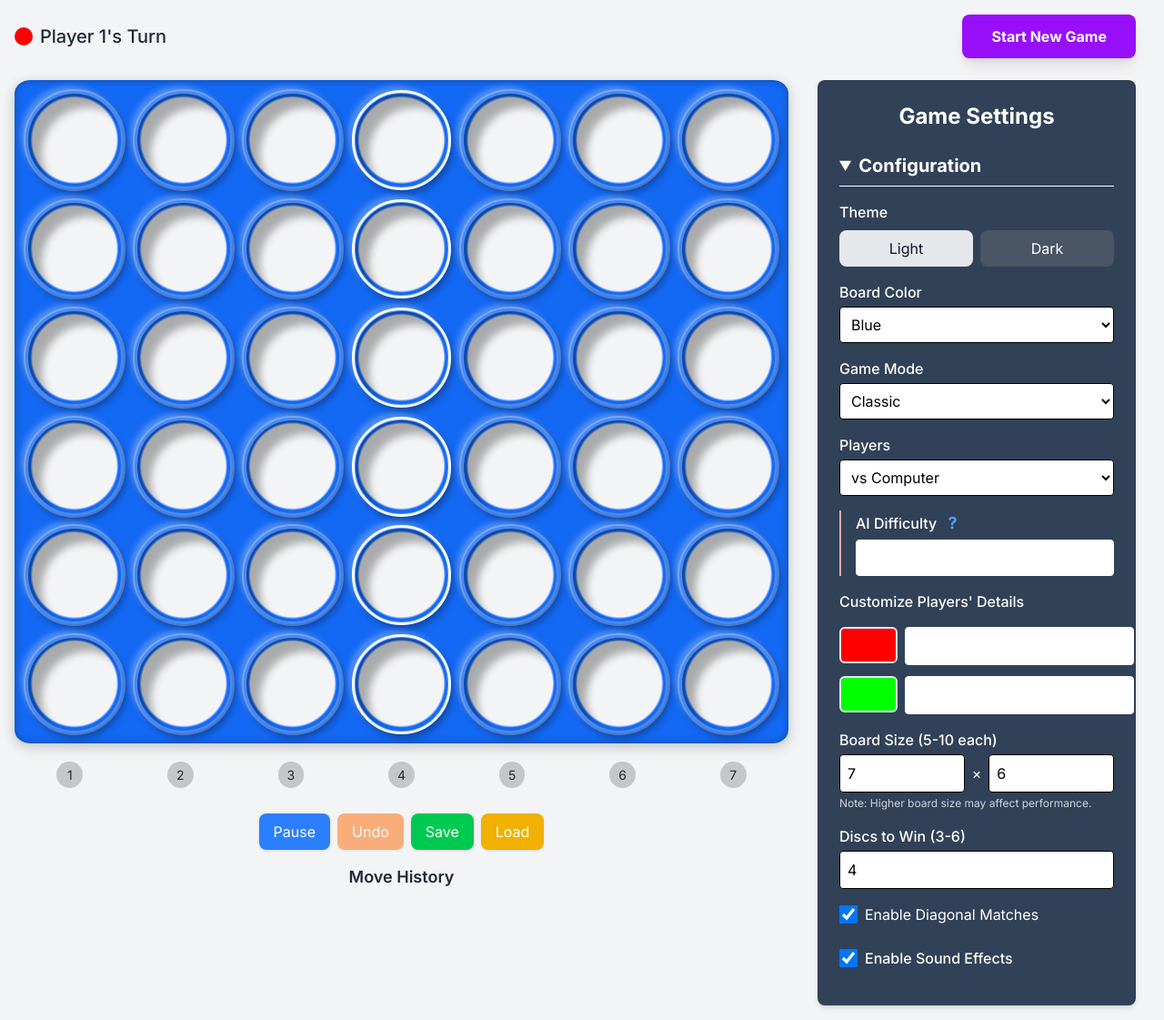
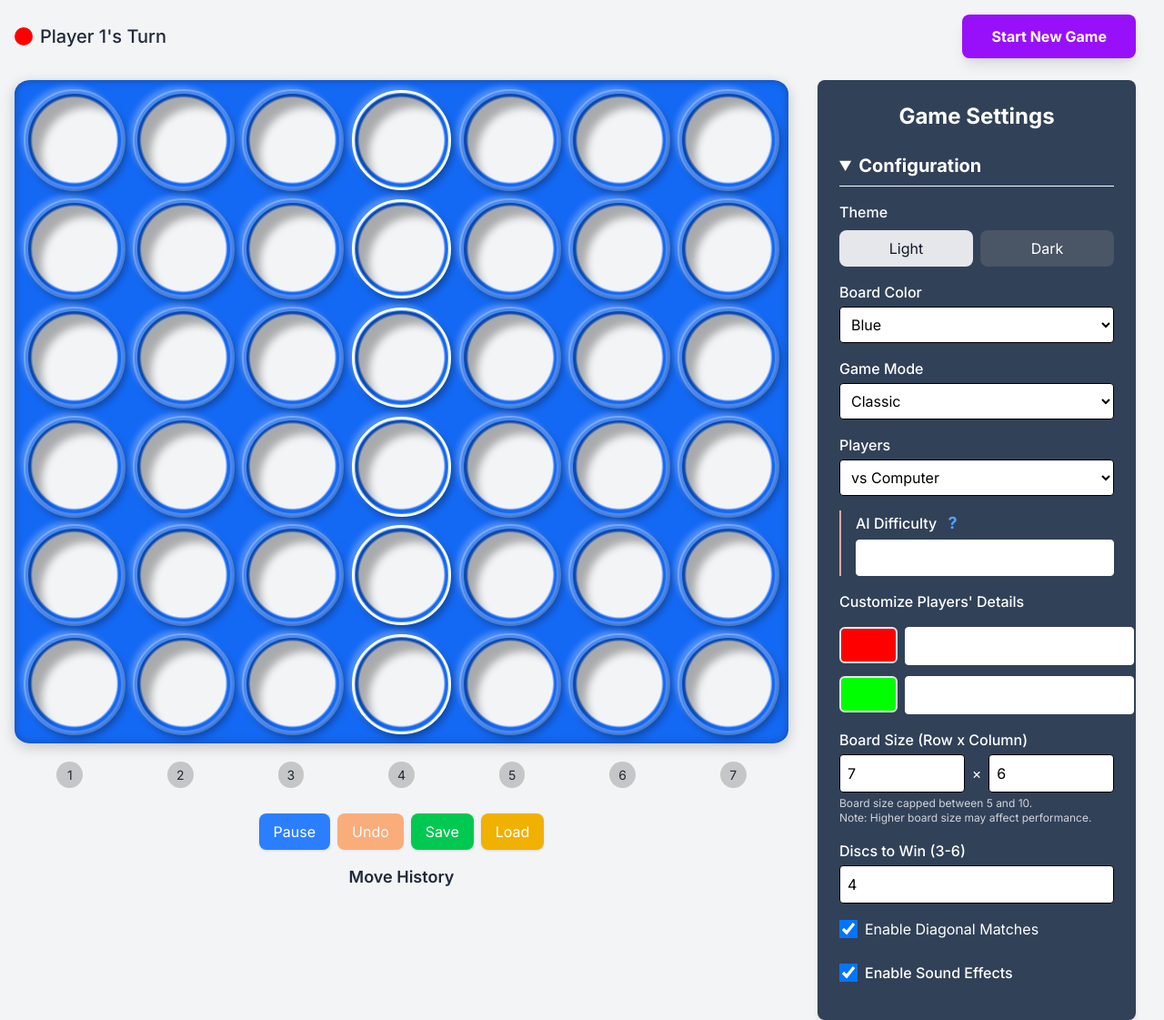
Before and after one commit to sumit-dey98/Connect-4, a plain HTML site: page connect-4/index.html in a window 1280 px wide. Shown: the top 1121 px of the page at 91% size. Drawn offline with Linux system fonts and the light colour scheme.

Commit message:
Update index.html

```diff
--- a/connect-4/index.html
+++ b/connect-4/index.html
@@ -172,7 +172,7 @@
                         </div>
 
                         <div class="mb-4">
-                            <label class="block font-medium mb-1">Board Size (5-10 each)</label>
+                            <label class="block font-medium mb-1">Board Size (Row x Column)</label>
                             <div class="flex gap-2 items-center">
                                 <input type="number" id="board-cols" value="7" min="5" max="10"
                                     class="w-1/2 p-2 rounded bg-white text-black border focus-visible:focus"
@@ -182,7 +182,8 @@
                                     class="w-1/2 p-2 rounded bg-white text-black border focus-visible:focus"
                                     aria-label="Number of rows">
                             </div>
-                            <p class="text-xs text-gray-300 mt-1"> Note: Higher board size may affect performance. </p>
+                            <p class="text-xs text-gray-300 mt-1"> Board size capped between 5 and 10. <br>
+                                Note: Higher board size may affect performance. </p>
                         </div>
 
                         <div class="mb-4">
```
